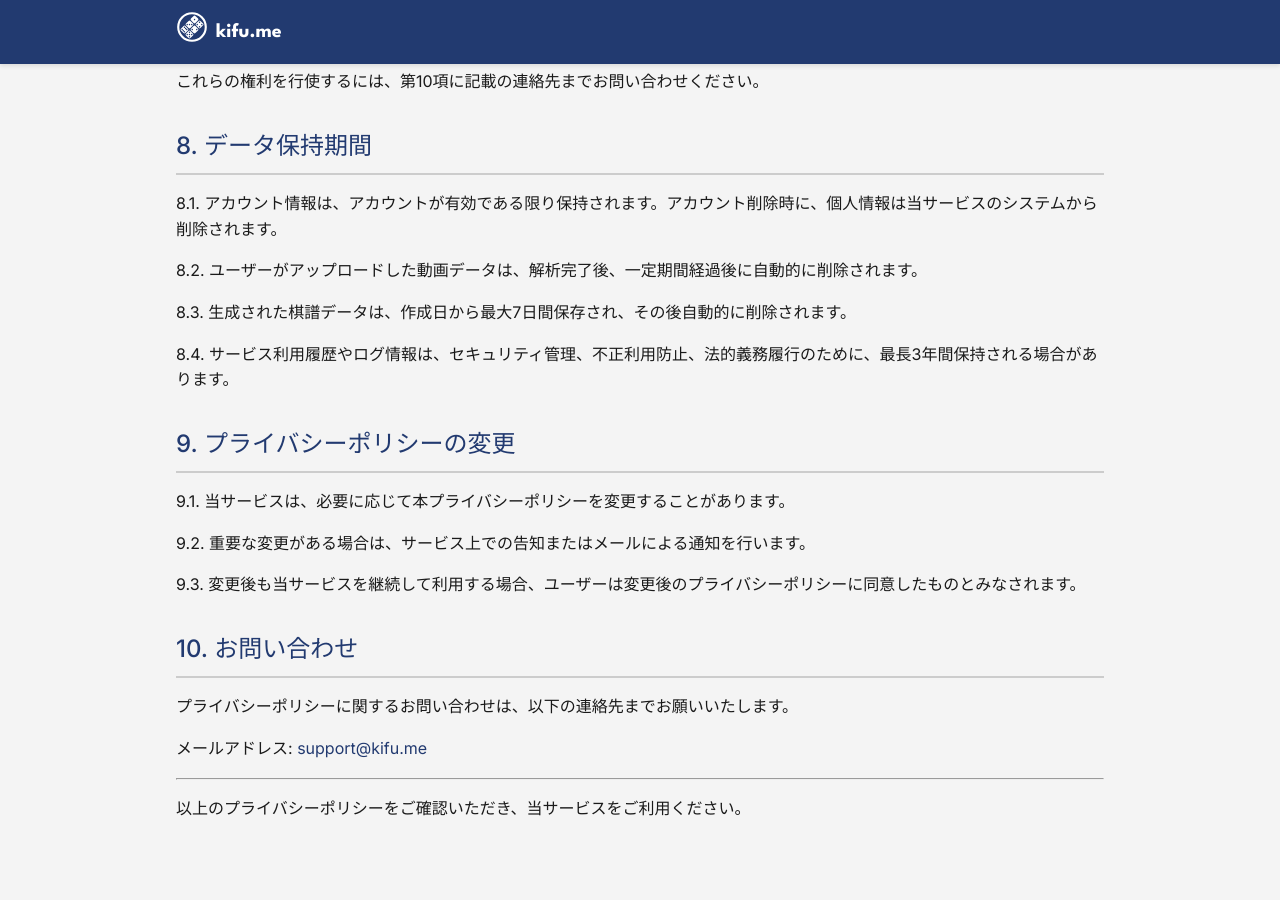
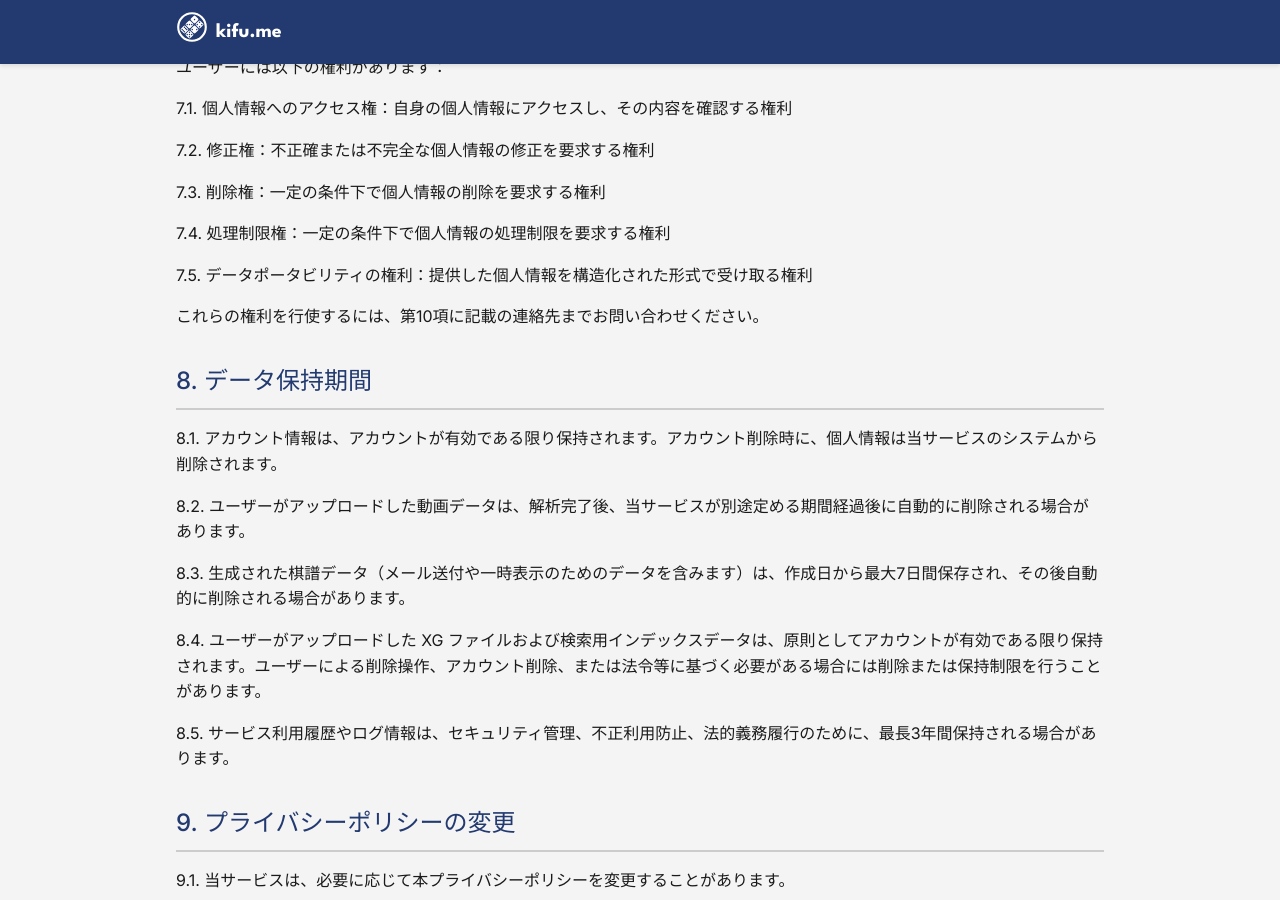
Before and after one commit to mkisono/kifume-support, a Jekyll site: the page built from PRIVACY_jp.md, in a window 1280 px wide and 900 px high, scrolled down 2605 px. Built offline with Jekyll 4.4.1, drawn with Linux system fonts in a browser that asks for light colours; some of the changed text lies outside the part shown.

Commit message:
Update privacy policy and terms of service for accuracy and clarity

```diff
--- a/PRIVACY_jp.md
+++ b/PRIVACY_jp.md
@@ -12,7 +12,7 @@
   <a href="/PRIVACY_jp.html" class="active">日本語</a>
 </div>
 
-最終更新日: 2025年5月22日
+最終更新日: 2026年7月8日
 
 ## 1. はじめに
 
@@ -27,8 +27,9 @@
 - パスワード（暗号化して保存）
 
 ### 2.2. 利用情報
-- サービス利用履歴（アップロードした動画、生成した棋譜データなど）
+- サービス利用履歴（アップロードした動画・XG ファイル、生成した棋譜データ、検索実行履歴など）
 - チケット購入・使用履歴
+- タグ情報（タグ名、付与対象、作成日時など）
 - ログイン履歴
 
 ### 2.3. 自動的に収集される情報
@@ -54,15 +55,21 @@
 
 3.6. 当サービスに関する重要なお知らせの送信
 
+3.7. ユーザーが共有または公開を許可したデータの検索提供
+
 ## 4. 情報の保管と管理
 
 4.1. 当サービスは、個人情報の管理にAmazon Cognitoを使用しています。アカウント情報（メールアドレスとパスワード）はAmazon Cognitoによって安全に管理されます。
 
 4.2. 個人情報は、適切なセキュリティ対策を講じた環境で保管し、不正アクセス、漏洩、改ざん、滅失、毀損などのリスクから保護します。
 
-4.3. ユーザーがアップロードした動画データは、解析完了後一定期間経過後に自動的に削除されます。
+4.3. ユーザーがアップロードした動画データは、解析完了後、当サービスが別途定める期間経過後に自動的に削除される場合があります。
 
-4.4. 生成された棋譜データは、作成日から最大7日間保存され、その後自動的に削除されます。
+4.4. 生成された棋譜データ（メール送付や一時表示のためのデータを含みます）は、作成日から最大7日間保存され、その後自動的に削除される場合があります。
+
+4.5. ユーザーがアップロードした XG ファイルおよび検索用インデックスデータは、原則としてアカウントが有効である限り保持されます。
+
+4.6. タグ情報は、原則として作成したユーザー本人にのみ表示されます。
 
 ## 5. 情報の第三者提供
 
@@ -102,11 +109,13 @@
 
 8.1. アカウント情報は、アカウントが有効である限り保持されます。アカウント削除時に、個人情報は当サービスのシステムから削除されます。
 
-8.2. ユーザーがアップロードした動画データは、解析完了後、一定期間経過後に自動的に削除されます。
+8.2. ユーザーがアップロードした動画データは、解析完了後、当サービスが別途定める期間経過後に自動的に削除される場合があります。
 
-8.3. 生成された棋譜データは、作成日から最大7日間保存され、その後自動的に削除されます。
+8.3. 生成された棋譜データ（メール送付や一時表示のためのデータを含みます）は、作成日から最大7日間保存され、その後自動的に削除される場合があります。
 
-8.4. サービス利用履歴やログ情報は、セキュリティ管理、不正利用防止、法的義務履行のために、最長3年間保持される場合があります。
+8.4. ユーザーがアップロードした XG ファイルおよび検索用インデックスデータは、原則としてアカウントが有効である限り保持されます。ユーザーによる削除操作、アカウント削除、または法令等に基づく必要がある場合には削除または保持制限を行うことがあります。
+
+8.5. サービス利用履歴やログ情報は、セキュリティ管理、不正利用防止、法的義務履行のために、最長3年間保持される場合があります。
 
 ## 9. プライバシーポリシーの変更
 
```
Also changed, not shown: PRIVACY.md (+16 -7 lines), TERMS.md (+12 -8 lines), TERMS_jp.md (+12 -8 lines).
